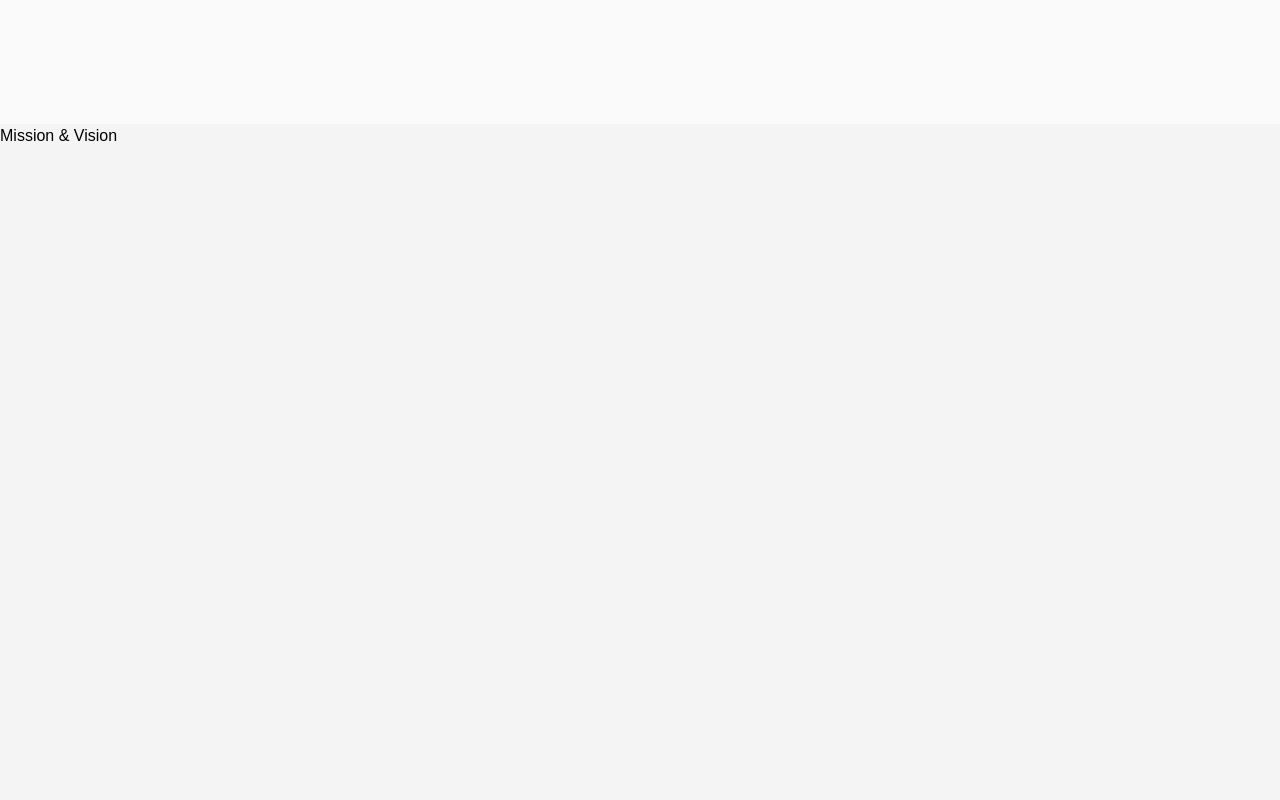
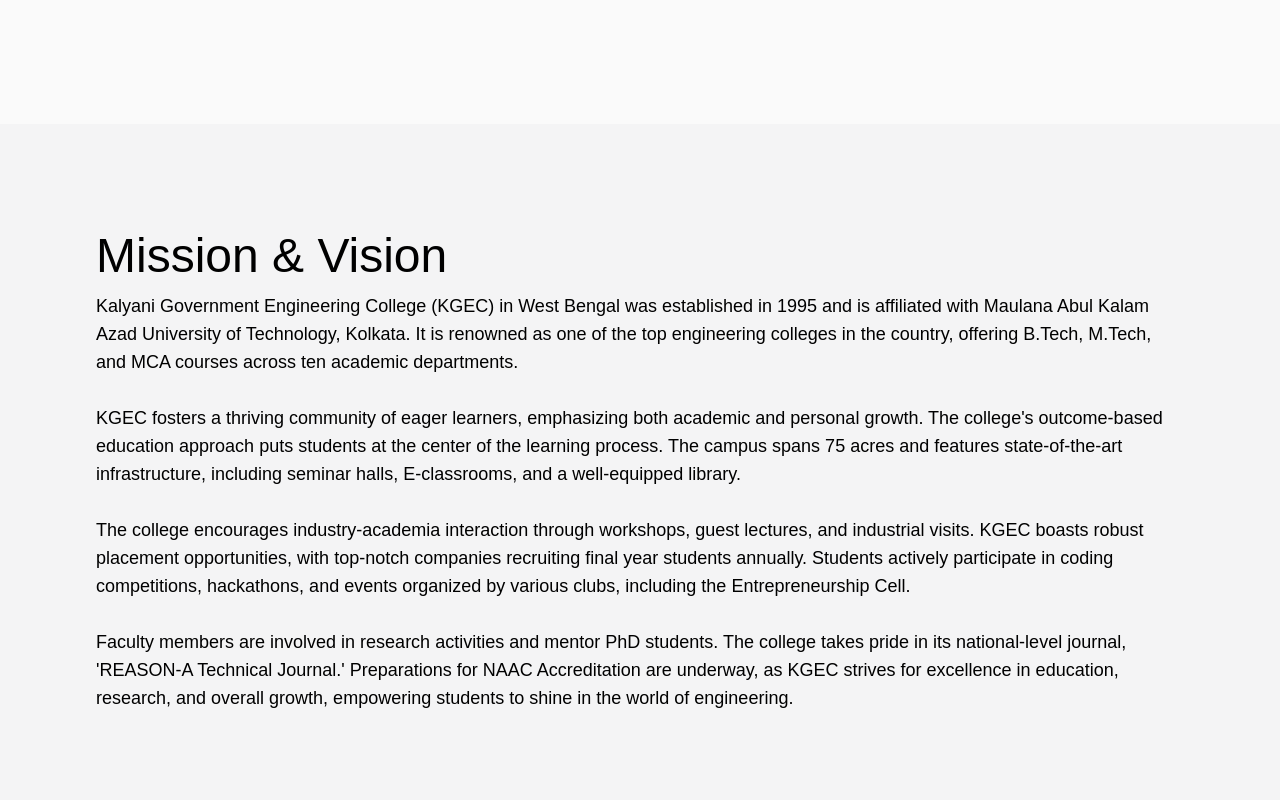
Before and after one commit to kgec-alumni-interaction-cell/website, a Next.js app: page / in a window 1280 px wide. Shown: the part 1500-2300 px from the top of the page. Built offline with nearby package versions, Linux system fonts and the light colour scheme; a web font is replaced by a local one.

Commit message:
feat: added mnv text

```diff
--- a/src/components/home/mnv/index.tsx
+++ b/src/components/home/mnv/index.tsx
@@ -1,7 +1,40 @@
 export default function HomeMNV() {
-    return (
-      <section className="h-[calc(100vh-12px)] bg-zinc-100 min-w-full flex flex-col">
-        <p>Mission & Vision</p>
-      </section>
-    );
-  }
+  return (
+    <section className=" bg-zinc-100 min-w-full flex flex-col p-8 lg:p-24">
+      <p className="text-[3rem]">Mission & Vision</p>
+
+      <ul className="text-lg flex flex-col gap-7">
+        <li>
+          Kalyani Government Engineering College (KGEC) in West Bengal was
+          established in 1995 and is affiliated with Maulana Abul Kalam Azad
+          University of Technology, Kolkata. It is renowned as one of the top
+          engineering colleges in the country, offering B.Tech, M.Tech, and MCA
+          courses across ten academic departments.
+        </li>
+        <li>
+          KGEC fosters a thriving community of eager learners, emphasizing both
+          academic and personal growth. The college's outcome-based education
+          approach puts students at the center of the learning process. The
+          campus spans 75 acres and features state-of-the-art infrastructure,
+          including seminar halls, E-classrooms, and a well-equipped library.
+        </li>
+        <li>
+          The college encourages industry-academia interaction through
+          workshops, guest lectures, and industrial visits. KGEC boasts robust
+          placement opportunities, with top-notch companies recruiting final
+          year students annually. Students actively participate in coding
+          competitions, hackathons, and events organized by various clubs,
+          including the Entrepreneurship Cell.
+        </li>
+        <li>
+          Faculty members are involved in research activities and mentor PhD
+          students. The college takes pride in its national-level journal,
+          'REASON-A Technical Journal.' Preparations for NAAC Accreditation are
+          underway, as KGEC strives for excellence in education, research, and
+          overall growth, empowering students to shine in the world of
+          engineering.
+        </li>
+      </ul>
+    </section>
+  );
+}
```
